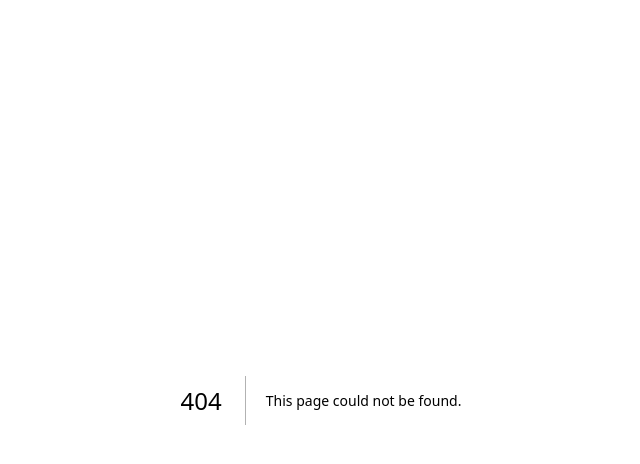
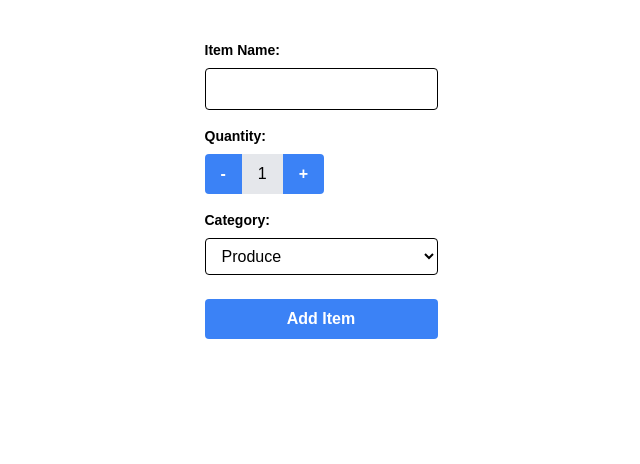
Before and after one commit to FK323/cprg306-assignments, a Next.js app: page /week-5 in a window 1280 px wide. Before the commit this address had no page. Shown: the top 464 px of the page, without its empty margins (319-959 px from the left). Built offline with nearby package versions, Linux system fonts and the light colour scheme.

Commit message:
week-5 done

```diff
--- a/app/page.js
+++ b/app/page.js
@@ -14,6 +14,9 @@ export default function Page() {
         <Link href="/week-4" className="mb-1">
           Week 4
         </Link>
+        <Link href="/week-5" className="mb-1">
+          Week 5
+        </Link>
       </div>
     </main>
   );
--- /dev/null
+++ b/app/week-5/new-item.js
@@ -0,0 +1,113 @@
+"use client";
+
+import { useState } from "react";
+
+export default function Newitem() {
+  const [quantity, setQuantity] = useState(1);
+  const [name, setName] = useState("");
+  const [category, setCategory] = useState("produce");
+
+  const increment = () => {
+    if (quantity < 20) {
+      setQuantity(quantity + 1);
+    }
+  };
+
+  const decrement = () => {
+    if (quantity > 1) {
+      setQuantity(quantity - 1);
+    }
+  };
+
+  const handleSubmit = (event) => {
+    event.preventDefault();
+
+    const item = {
+      name: name,
+      quantity: quantity,
+      category: category,
+    };
+
+    console.log(item);
+
+    alert(`Added item: ${name}, Quantity: ${quantity}, Category: ${category}`);
+
+    setName("");
+    setQuantity(1);
+    setCategory("produce");
+  };
+
+  return (
+    <form
+      className="p-6 max-w-md mx-auto bg-white rounded-xl"
+      onSubmit={(event) => handleSubmit(event)}
+    >
+      <div className="mb-4">
+        <label className="block text-black text-sm font-bold mb-2">
+          Item Name:
+        </label>
+        <input
+          type="text"
+          id="name"
+          value={name}
+          onChange={(e) => setName(e.target.value)}
+          required
+          className="border border-black rounded w-full py-2 px-3 text-black"
+        />
+      </div>
+      <div className="mb-4">
+        <label className="block text-black text-sm font-bold mb-2">
+          Quantity:
+        </label>
+        <div className="flex items-center">
+          <button
+            type="button"
+            onClick={decrement}
+            className="bg-blue-500 text-white font-bold py-2 px-4 rounded-l"
+          >
+            -
+          </button>
+
+          <div className="bg-gray-200 text-black py-2 px-4">{quantity}</div>
+
+          <button
+            type="button"
+            onClick={increment}
+            className="bg-blue-500 text-white font-bold py-2 px-4 rounded-r"
+          >
+            +
+          </button>
+        </div>
+      </div>
+      <div className="mb-6">
+        <label className="block text-black text-sm font-bold mb-2">
+          Category:
+        </label>
+        <select
+          id="category"
+          value={category}
+          onChange={(e) => setCategory(e.target.value)}
+          className="border border-black bg-white rounded w-full py-2 px-3 text-black"
+        >
+          <option value="produce">Produce</option>
+          <option value="dairy">Dairy</option>
+          <option value="bakery">Bakery</option>
+          <option value="meat">Meat</option>
+          <option value="frozen foods">Frozen Foods</option>
+          <option value="canned goods">Canned Goods</option>
+          <option value="dry goods">Dry Goods</option>
+          <option value="beverages">Beverages</option>
+          <option value="snacks">Snacks</option>
+          <option value="household">Household</option>
+          <option value="other">Other</option>
+        </select>
+      </div>
+      <button
+        type="submit"
+        className="w-full bg-blue-500 text-white font-bold py-2 px-4 rounded"
+      >
+        Add Item
+      </button>
+    </form>
+  );
+}
--- /dev/null
+++ b/app/week-5/page.js
@@ -0,0 +1,9 @@
+import Newitem from "./new-item";
+
+export default function Page() {
+  return (
+    <main className="flex justify-center p-4">
+      <Newitem />
+    </main>
+  );
+}
```
